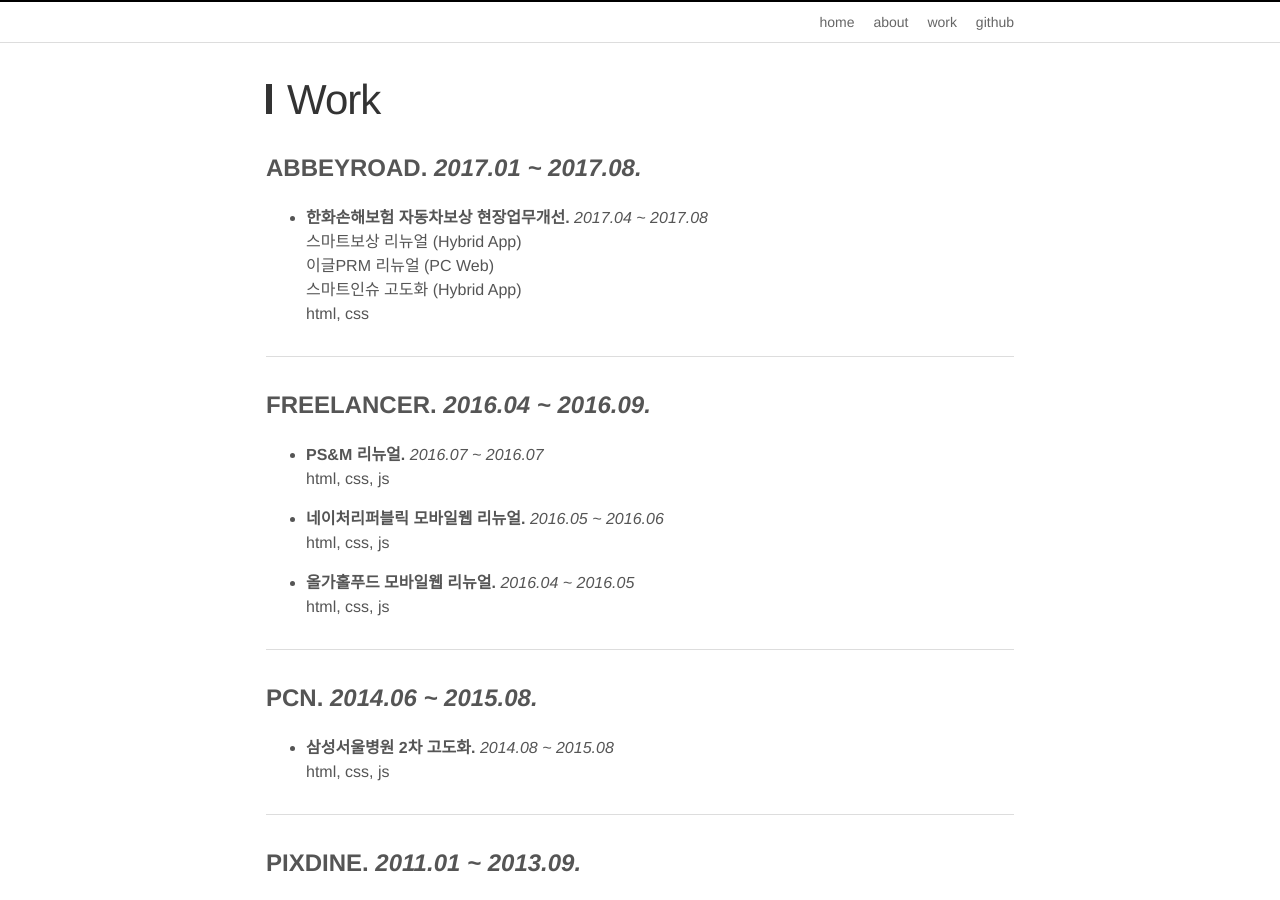
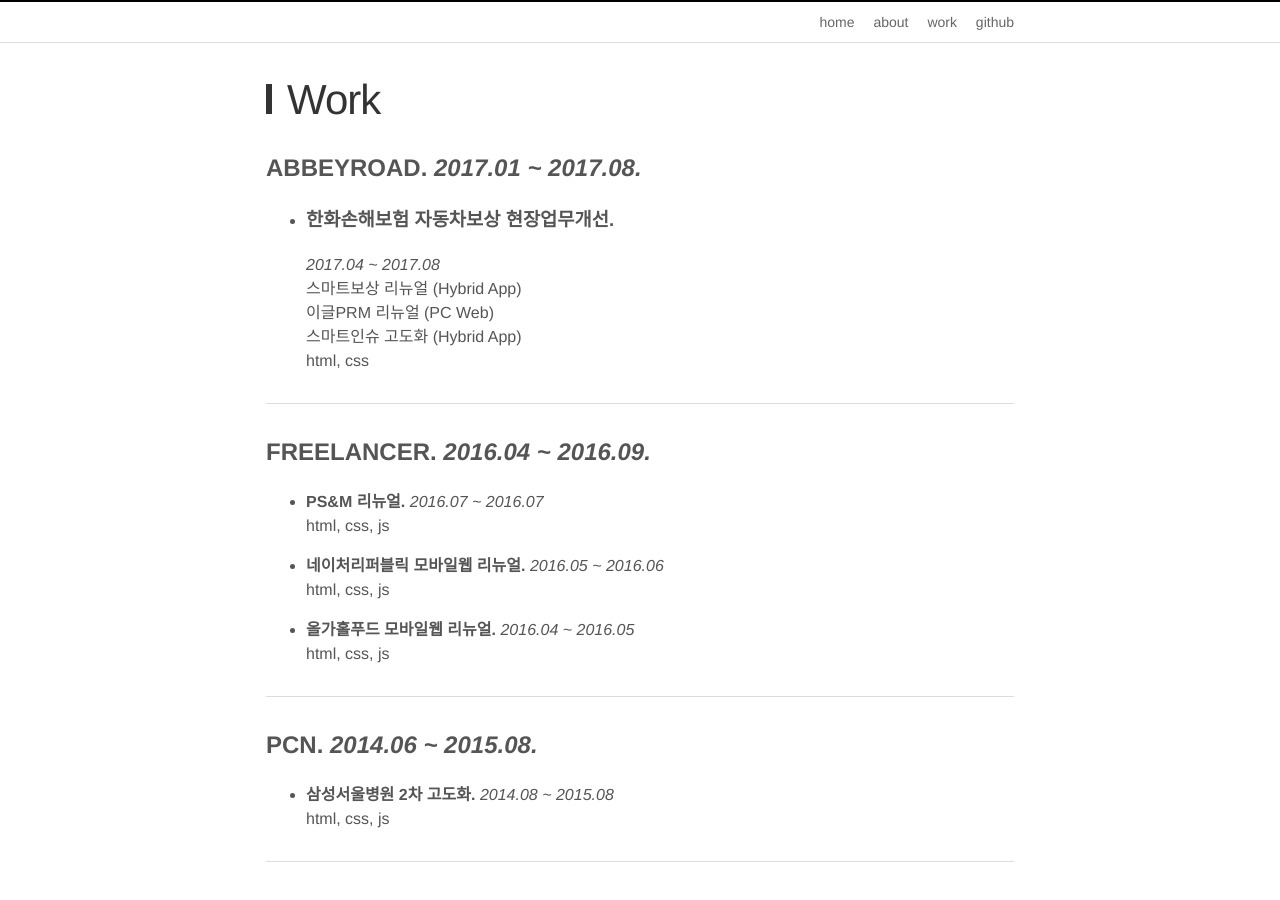
Before and after one commit to imyb/imyb.github.io, a Jekyll site: the page built from work.md, in a window 1280 px wide and 900 px high. Built offline with Jekyll 4.4.1, drawn with Linux system fonts in a browser that asks for light colours.

Commit message:
Update work.md

```diff
--- a/work.md
+++ b/work.md
@@ -7,7 +7,7 @@
 
 ## ABBEYROAD. _2017.01 ~ 2017.08._
 
-- **한화손해보험 자동차보상 현장업무개선.**
+- ### **한화손해보험 자동차보상 현장업무개선.**
   _2017.04 ~ 2017.08_<br>
   스마트보상 리뉴얼 (Hybrid App)<br>
   이글PRM 리뉴얼 (PC Web)<br>
```
